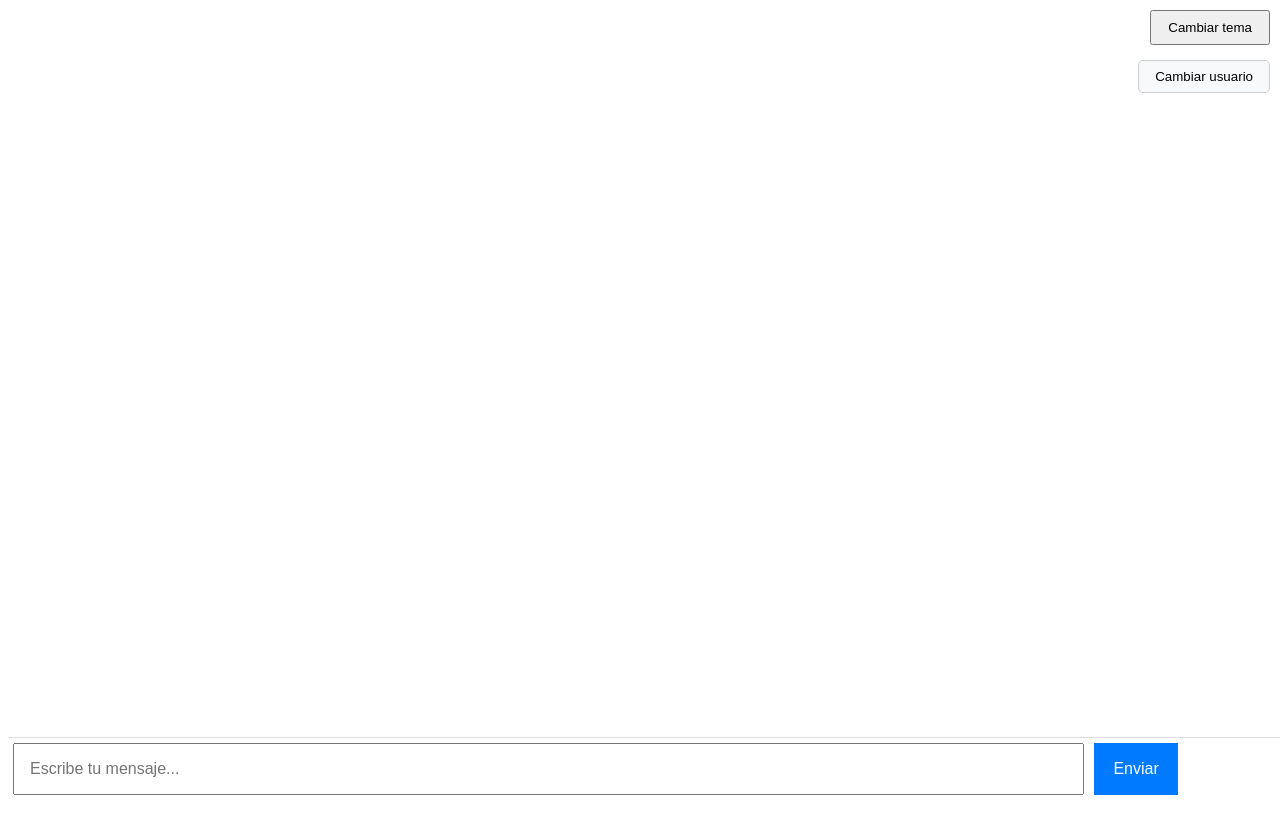
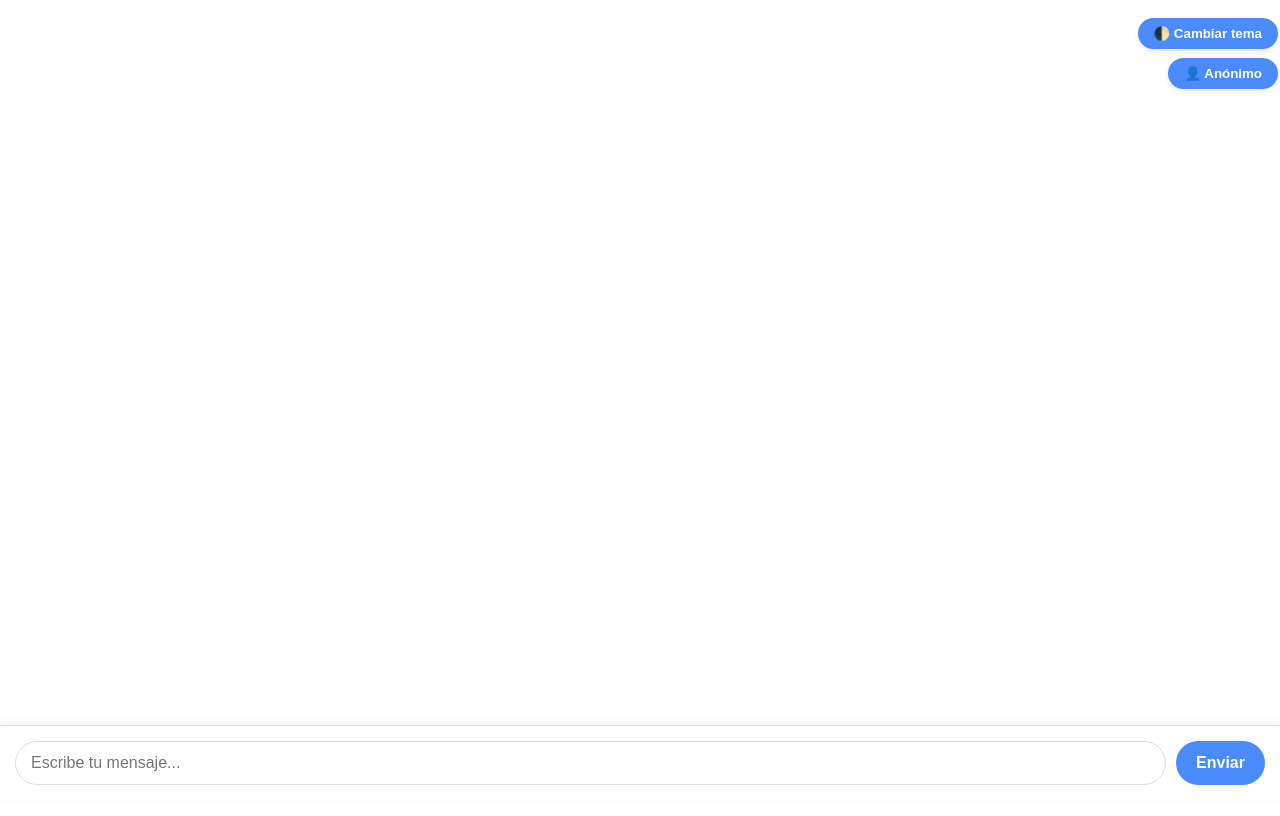
Before and after one commit to nicoCT4/Lab5_WEB, a plain HTML site: page index.html in a window 1280 px wide. Drawn offline with Linux system fonts and the light colour scheme; no server answers.

Commit message:
CSS implementation but not finish

```diff
--- a/chat.js
+++ b/chat.js
@@ -3,29 +3,33 @@ const urlChat = "https://chat.nrywhite.lat/chats";
 
 // Crear contenedor principal
 const app = document.createElement("div");
-app.style.display = "flex";
-app.style.flexDirection = "column";
-app.style.height = "100vh";
-app.style.width = "100vw";
-app.style.fontFamily = "Arial, sans-serif";
+app.style.cssText = `
+   display: flex;
+   flex-direction: column;
+   height: 100vh;
+   width: 100vw;
+   font-family: 'Segoe UI', Roboto, Oxygen, Ubuntu, Cantarell, 'Open Sans', 'Helvetica Neue', sans-serif;
+   position: relative;
+   overflow: hidden;
+`;
 document.body.appendChild(app);
 
-
+// Contenedor de mensajes principal
+const messagesContainer = document.createElement("div");
+messagesContainer.style.cssText = `
+   flex: 1;
+   display: flex;
+   flex-direction: column;
+   overflow-y: auto;
+   overflow-x: hidden;
+   max-height: calc(100vh - 120px);
+   padding: 15px;
+   gap: 10px;
+   background-color: #f5f5f5;
+`;
+app.appendChild(messagesContainer);
 
 //----------------Blanco y Negro--------------------------
-// Contenedor de mensajes principal
-const messagesContainer = document.createElement("div");
-messagesContainer.style.flex = "1";
-messagesContainer.style.display = "flex";  // Asegura que los mensajes se acomoden en columna
-messagesContainer.style.flexDirection = "column";
-messagesContainer.style.overflowY = "auto";
-messagesContainer.style.overflowX = "hidden";
-messagesContainer.style.maxHeight = "calc(100vh - 80px)";  // Evita que crezca demasiado
-messagesContainer.style.maxWidth = "100%";  // Evita desbordes horizontales
-messagesContainer.style.paddingBottom = "10px";
-
-app.appendChild(messagesContainer);
-
 
 //Preferencia
 let theme = localStorage.getItem("theme") || "light";
@@ -34,10 +38,15 @@ let theme = localStorage.getItem("theme") || "light";
 //Funcion para cambiar el tema
 function changeTheme() {
    if (theme === "dark") {
-      document.body.style.backgroundColor = "black";
-      document.body.style.color = "white";
-      messagesContainer.style.backgroundColor = "black";
-      messagesContainer.style.color = "white";
+      document.body.style.backgroundColor = "#121212";
+      messagesContainer.style.backgroundColor = "#1e1e1e";
+      messagesContainer.style.color = "#e0e0e0";
+      inputContainer.style.backgroundColor = "#2d2d2d";
+      inputContainer.style.borderTop = "1px solid #444";
+      inputField.style.backgroundColor = "#2d2d2d";
+      inputField.style.color = "#fff";
+      inputField.style.border = "1px solid #444";
+      sendButton.style.backgroundColor = "#3a3a3a";
    } else {
       document.body.style.backgroundColor = "white";
       document.body.style.color = "black";
@@ -49,18 +58,33 @@ changeTheme();
 
 // Cambiar tema botón
 const themeButton = document.createElement("button");
-themeButton.textContent = "Cambiar tema";
-themeButton.style.position = "absolute";
-themeButton.style.top = "10px";
-themeButton.style.right = "10px";
-themeButton.style.padding = "8px 16px";
-themeButton.style.cursor = "pointer";
+themeButton.textContent = "🌓 Cambiar tema";
+themeButton.style.cssText = `
+   position: absolute;
+   top: 10px;
+   right: 10px;
+   padding: 8px 16px;
+   cursor: pointer;
+   border: none;
+   border-radius: 20px;
+   background-color: #4a8cff;
+   color: white;
+   font-weight: bold;
+   box-shadow: 0 2px 5px rgba(0,0,0,0.1);
+   z-index: 100;
+   transition: all 0.2s ease;
+`;
+themeButton.addEventListener("mouseover", () => {
+   themeButton.style.transform = "scale(1.05)";
+});
+themeButton.addEventListener("mouseout", () => {
+   themeButton.style.transform = "scale(1)";
+});
 themeButton.addEventListener("click", () => {
    theme = theme === "dark" ? "light" : "dark";
    localStorage.setItem("theme", theme);
    changeTheme();
-}
-);
+});
 app.appendChild(themeButton);
 
 // ------------------------------
@@ -70,17 +94,35 @@ app.appendChild(themeButton);
 //Definir usuario, si no hay usuario se pone Anónimo
 let username = localStorage.getItem("username") || "Anónimo";
 
-//Crear boton
 const userButton = document.createElement("button");
-userButton.textContent = "Cambiar usuario";
-userButton.style.position = "absolute";
-userButton.style.top = "60px";
-userButton.style.right = "10px";
-userButton.style.padding = "8px 16px";
-userButton.style.cursor = "pointer";
-userButton.style.border = "1px solid #ccc";
-userButton.style.borderRadius = "5px";
-userButton.style.backgroundColor = "#f8f9fa";
+userButton.textContent = `👤 ${username}`;
+userButton.style.cssText = `
+   position: absolute;
+   top: 50px;
+   right: 10px;
+   padding: 8px 16px;
+   cursor: pointer;
+   border: none;
+   border-radius: 20px;
+   background-color: #4a8cff;
+   color: white;
+   font-weight: bold;
+   box-shadow: 0 2px 5px rgba(0,0,0,0.1);
+   z-index: 100;
+   transition: all 0.2s ease;
+`;
+userButton.addEventListener("mouseover", () => {
+   userButton.style.transform = "scale(1.05)";
+});
+userButton.addEventListener("click", () => {
+   const newUser = prompt("Ingresa tu nombre de usuario:", username);
+   if (newUser && newUser.trim() !== "") {
+      username = newUser.trim();
+      localStorage.setItem("username", username);
+      userButton.textContent = `👤 ${username}`;
+   }
+});
+app.appendChild(userButton);
 
 //cambiar de usuario
 userButton.addEventListener("click", () => {
@@ -98,35 +140,54 @@ app.appendChild(userButton);
 
 // Contenedor de entrada de texto
 const inputContainer = document.createElement("div");
-inputContainer.style.display = "flex";
-inputContainer.style.position = "fixed";
-inputContainer.style.bottom = "0";
-inputContainer.style.margin = "0";
-inputContainer.style.width = "100%";
-inputContainer.style.padding = "5px";
-inputContainer.style.borderTop = "1px solid #ddd";
+inputContainer.style.cssText = `
+   display: flex;
+   position: fixed;
+   bottom: 0;
+   left: 0;
+   right: 0;
+   padding: 15px;
+   background-color: #fff;
+   border-top: 1px solid #ddd;
+   box-shadow: 0 -2px 10px rgba(0,0,0,0.05);
+`;
+
+app.appendChild(inputContainer);
 
 // Campo de entrada
 const inputField = document.createElement("input");
 inputField.type = "text";
 inputField.placeholder = "Escribe tu mensaje...";
-inputField.style.flex = "0.9";
-inputField.style.padding = "15px";
-inputField.style.fontSize = "16px";
-inputField.maxLength = 140; // Límite de caracteres
+inputField.style.cssText = `
+   flex: 1;
+   padding: 12px 15px;
+   font-size: 16px;
+   border: 1px solid #ddd;
+   border-radius: 25px;
+   outline: none;
+   transition: all 0.3s ease;
+   max-width: calc(100% - 100px);
+`;
+inputField.maxLength = 140;
+inputField.addEventListener("focus", () => {
+   inputField.style.borderColor = "#4a8cff";
+   inputField.style.boxShadow = "0 0 0 2px rgba(74, 140, 255, 0.2)";
+});
+inputField.addEventListener("blur", () => {
+   inputField.style.borderColor = "#ddd";
+   inputField.style.boxShadow = "none";
+});
 inputField.addEventListener("paste", (event) => {
    setTimeout(() => {
       const pastedText = inputField.value.trim();
-
       if (isValidUrl(pastedText)) {
          console.log("URL pegada:", pastedText);
-         // Solo muestra el enlace en la consola, pero no genera preview
       }
-   }, 100); // Esperamos un poco para que el input reciba el valor completo
+   }, 100);
 });
 
+inputContainer.appendChild(inputField);
 
-inputContainer.appendChild(inputField);
 
 // Función para verificar si es un enlace válido
 function isValidUrl(string) {
@@ -141,16 +202,25 @@ function isValidUrl(string) {
 // Botón de enviar
 const sendButton = document.createElement("button");
 sendButton.textContent = "Enviar";
-sendButton.style.marginLeft = "10px";
-sendButton.style.padding = "8px 19px";
-sendButton.style.cursor = "pointer";
-sendButton.style.backgroundColor = "#007bff";
-sendButton.style.color = "white";
-sendButton.style.border = "none";
-sendButton.style.fontSize = "16px";
+sendButton.style.cssText = `
+   margin-left: 10px;
+   padding: 0 20px;
+   cursor: pointer;
+   background-color: #4a8cff;
+   color: white;
+   border: none;
+   border-radius: 25px;
+   font-size: 16px;
+   font-weight: bold;
+   transition: all 0.2s ease;
+`;
+sendButton.addEventListener("mouseover", () => {
+   sendButton.style.backgroundColor = "#3a7cff";
+});
+sendButton.addEventListener("mouseout", () => {
+   sendButton.style.backgroundColor = "#4a8cff";
+});
 inputContainer.appendChild(sendButton);
-
-app.appendChild(inputContainer);
 
 // ------------------------------
 
@@ -174,42 +244,58 @@ fetchMessages();
 // Función para mostrar mensajes en el chat
 function displayMessage({ username, message }) {
    const messageElement = document.createElement("div");
-   messageElement.style.padding = "5px";
-   messageElement.style.marginBottom = "5px";
-   messageElement.style.borderRadius = "5px";
-   messageElement.style.border = "1px solid #ddd";
+   messageElement.style.cssText = `
+      padding: 12px 15px;
+      margin-bottom: 5px;
+      border-radius: 15px;
+      background-color: ${username === localStorage.getItem("username") ? "#4a8cff" : "#e9e9e9"};
+      color: ${username === localStorage.getItem("username") ? "white" : "#333"};
+      align-self: ${username === localStorage.getItem("username") ? "flex-end" : "flex-start"};
+      max-width: 80%;
+      word-wrap: break-word;
+      box-shadow: 0 1px 3px rgba(0,0,0,0.1);
+      position: relative;
+   `;
 
-   const userElement = document.createElement("strong");
-   userElement.textContent = username + ": ";
+   const userElement = document.createElement("div");
+   userElement.textContent = username;
+   userElement.style.cssText = `
+      font-weight: bold;
+      margin-bottom: 5px;
+      color: ${username === localStorage.getItem("username") ? "rgba(255,255,255,0.8)" : "#666"};
+      font-size: 0.9em;
+   `;
    messageElement.appendChild(userElement);
 
-   const textElement = document.createElement("span");
+   const textElement = document.createElement("div");
    textElement.textContent = message;
+   textElement.style.cssText = `
+      font-size: 1em;
+      line-height: 1.4;
+   `;
    messageElement.appendChild(textElement);
 
-   messagesContainer.appendChild(messageElement);
-
-   //Poder visualizar urls y imagenes
    const urldetect = /(https?:\/\/[^\s]+)/g;
    const links = message.match(urldetect);
    if (links) {
       links.forEach(link => {
          if(isImage(link)){
-            //mostrar preview de la imagen
             const imgPreview = document.createElement("img");
             imgPreview.src = link;
-            imgPreview.style.maxWidth = "100%";
-            imgPreview.style.height = "100px";
-            imgPreview.style.marginTop = "5px";
-            imgPreview.style.borderRadius = "5px";
-            imgPreview.style.display = "block";
+            imgPreview.style.cssText = `
+               max-width: 100%;
+               max-height: 200px;
+               margin-top: 10px;
+               border-radius: 8px;
+               display: block;
+               object-fit: contain;
+               border: 1px solid rgba(0,0,0,0.1);
+            `;
             messageElement.appendChild(imgPreview);
-         }else{
-            //mostrar link
+         } else {
             linkPreview(link, messageElement);
          }
-      }
-      );
+      });
    }
    messagesContainer.appendChild(messageElement);
 }
@@ -287,3 +373,8 @@ setInterval(fetchMessages, 5000);
 
 
 // ------------------------------
+
+
+
+
+// -----------------CSS-----------------------
--- a/index.html
+++ b/index.html
@@ -6,6 +6,6 @@
    <title>Chat en JS</title>
 </head>
 <body>
-   <script src="chat.js"></script> <!-- Carga el script de JavaScript -->
+   <script src="chat.js"></script>
 </body>
 </html>
```
